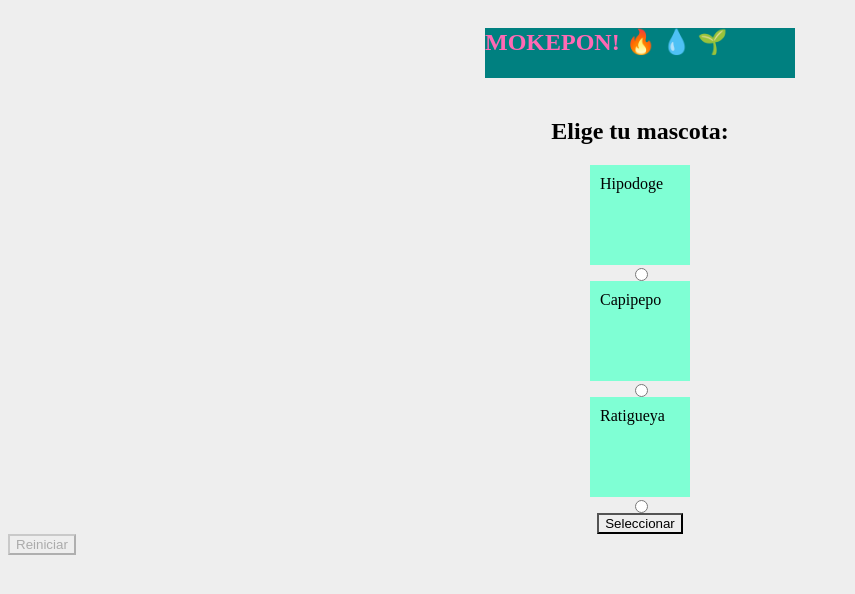
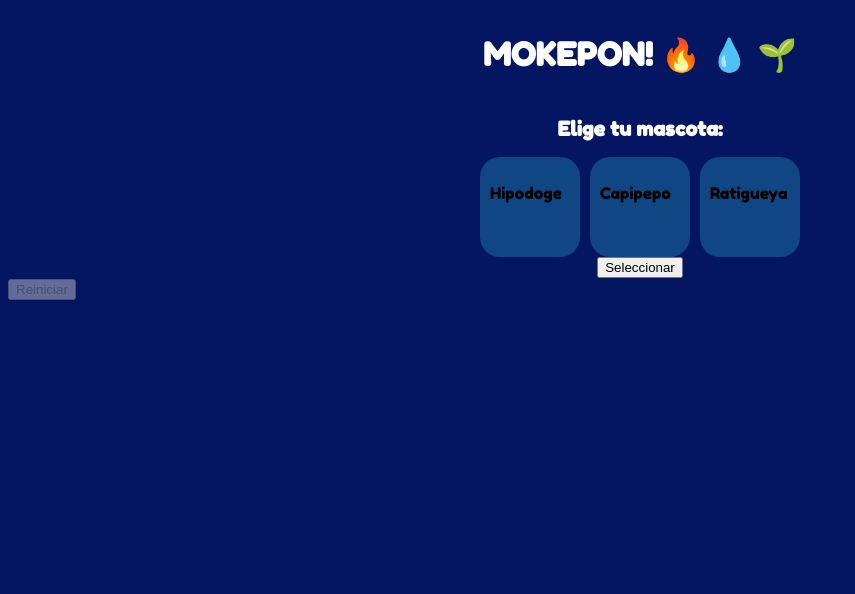
Before and after one commit to AngelDHackerman/programacion-basica, a plain HTML site: page mokepon/mokepon.html in a window 1280 px wide. Shown: the whole page, without its empty margins (0-855 px from the left). Drawn offline with Linux system fonts and the light colour scheme.

Commit message:
agregado el gitignore y mas estilos a las cartas

```diff
--- a/mokepon/css/styles.css
+++ b/mokepon/css/styles.css
@@ -1,13 +1,12 @@
+@import url('https://fonts.googleapis.com/css2?family=Fredoka+One&display=swap');
+
 * {
   box-sizing: border-box;
-  background-color: #eee;
 }
 
-.titulo {
-  color: hotpink;
-  width: 310px;
-  height: 50px;
-  background-color: teal;
+body {
+  font-family: 'Fredoka One', cursive;
+  background-color: #041562;
 }
 
 #seleccionar-mascota {
@@ -17,9 +16,29 @@
   align-items: center;
 }
 
+.titulo {
+  color: white;
+  font-size: 32px;
+}
+
+.subtitulo {
+  color: white;
+  font-size: 20px;
+}
+
+.tarjetas {
+  display: flex;
+  gap: 10px;
+}
+
 .tarjeta-de-mokepon {
   width: 100px;
   height: 100px;
-  background: aquamarine;
+  background: #114685;
   padding: 10px;
+  border-radius: 20px;
 }
+
+input {
+  display: none;
+}
--- a/mokepon/mokepon.html
+++ b/mokepon/mokepon.html
@@ -12,16 +12,27 @@
   <section id="seleccionar-mascota">
     <h1 class="titulo">MOKEPON! 🔥 💧 🌱</h1>
 
-    <h2>Elige tu mascota: </h2>
+    <h2 class="subtitulo">Elige tu mascota: </h2>
 
-    <label class="tarjeta-de-mokepon" for="hipodoge">Hipodoge</label>
-    <input type="radio" name="mascota" id="hipodoge">
+    <div class="tarjetas">
+      <label class="tarjeta-de-mokepon" for="hipodoge">
+        <p>Hipodoge</p>
+        <img src="" alt="">
+      </label>
+      <input type="radio" name="mascota" id="hipodoge">
 
-    <label class="tarjeta-de-mokepon" for="capipepo">Capipepo</label>
-    <input type="radio" name="mascota" id="capipepo">
+      <label class="tarjeta-de-mokepon" for="capipepo">
+        <p>Capipepo</p>
+        <img src="" alt="">
+      </label>
+      <input type="radio" name="mascota" id="capipepo">
 
-    <label class="tarjeta-de-mokepon" for="ratigueya">Ratigueya</label>
-    <input type="radio" name="mascota" id="ratigueya">
+      <label class="tarjeta-de-mokepon" for="ratigueya">
+        <p>Ratigueya</p>
+        <img src="" alt="">
+      </label>
+      <input type="radio" name="mascota" id="ratigueya">
+    </div>
 
     <button id="boton-mascota">Seleccionar</button>
   </section>
```
Also changed, not shown: 1 other file.
